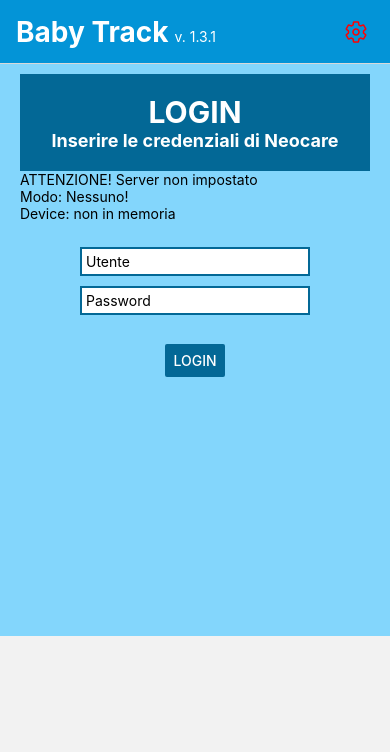
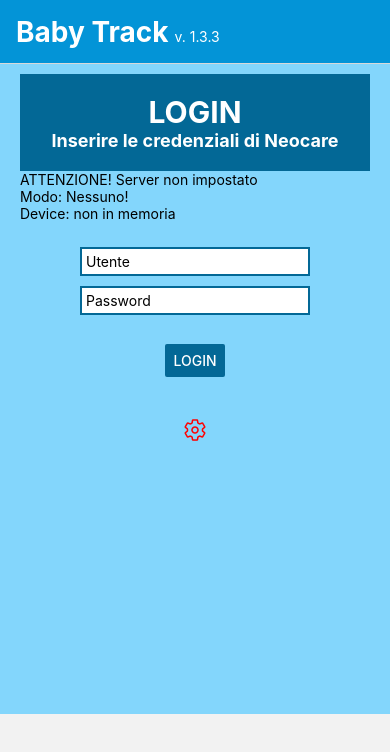
Before and after one commit to Alby2901/babytrack3, a React Native app: screen /Login in a window 390 px wide. Shown: the top 752 px of the page. Built offline with nearby package versions, Linux system fonts and the light colour scheme.

Commit message:
Timer OK (da testare) Spostata Icona Setting Build 20250425 22:18

```diff
--- a/app.json
+++ b/app.json
@@ -3,7 +3,7 @@
     "jsEngine": "hermes",
     "name": "babytrack3",
     "slug": "babytrack3",
-    "version": "1.3.1",
+    "version": "1.3.3",
     "orientation": "portrait",
     "icon": "./assets/icon.png",
     "userInterfaceStyle": "light",
--- a/components/http.js
+++ b/components/http.js
@@ -51,7 +51,7 @@
   } else {
     console.log("http: Ret If 0: ", response.data.ret);
     sessionID = response.data.params.sessionId;
-    sessionTimeout = response.data.params.sessionTimeout;
+    sessionTimeout = response.data.params.sessionTimeout ? response.data.params.sessionTimeout : 1;
     cognome = response.data.params.user.cognome;
     nome = response.data.params.user.nome;
   }
--- a/screens/InputScreen.js
+++ b/screens/InputScreen.js
@@ -67,7 +67,7 @@
   // useEffect per il controllo della sessione
   useEffect(() => {
 
-    console.log('--------------- LOGIN SCR UseEffect START--------------------------------------');
+    console.log('--------------- LOGIN SCR UseEffect CheckSession START--------------------------------------');
 
     async function checkSession() {
 
@@ -82,12 +82,15 @@
 
     checkSession()
 
-    console.log('--------------- LOGIN SCR UseEffect THE END --------------------------------------');
+    console.log('--------------- LOGIN SCR UseEffect CheckSession THE END --------------------------------------');
 
   }, [])
 
   // useEffect per il reset di NeonatoInput (nuovo)
   useEffect(() => {
+
+    console.log('--------------- LOGIN SCR UseEffect ResetNeonatoInput START--------------------------------------');
+
     if (resetNeonato) {
       setResetNeonato(false); // Resetta lo stato dopo l'esecuzione
     }
@@ -97,6 +100,9 @@
     if (resetLatteCulla) {
       setResetLatteCulla(false); // Resetta lo stato dopo l'esecuzione
     }
+
+    console.log('--------------- LOGIN SCR UseEffect ResetNeonatoInput END --------------------------------------');
+
   }, [resetNeonato, resetGenitore, resetLatteCulla]);
 
   if (isloading) {
@@ -325,10 +331,14 @@
   }
 
   function Reset() {
+
+    console.log("INPUT_SCR - Reset - START");
+
     authCtx.readNeonato(null);
     authCtx.readGenitore(null);
     authCtx.readLatte(null);
-    authCtx.readSessionTimer(null);
+    // authCtx.readSessionTimer(null);
+    authCtx.readSessionTimer(authCtx.sessionTimer);
 
     setNeonato("");
     setGenitore("");
@@ -338,7 +348,12 @@
     setResetGenitore(true);
     setResetLatteCulla(true);
     setTimeout(() => setResetNeonato(false), 100); // Resetta dopo un breve ritardo
+
+    console.log("INPUT_SCR - Reset - THE END");
+
   }
+
+
   function resetAndLogout() {
     Reset();
     authCtx.logout();
@@ -347,7 +362,7 @@
   return (
     <SafeAreaView>
       <ScrollView>
-        <View style={[styles.containerOuter, { paddingBottom: (authCtx.mode.slice(0, 4) == 'Prod' ? 107 : 0) }]}>
+        <View style={[styles.containerOuter, { paddingBottom: (authCtx.mode.slice(0, 4) == 'Prod' ? 93 : 0) }]}>
 
           <Modal
             animationType="slide"
--- a/screens/LoginScreen.js
+++ b/screens/LoginScreen.js
@@ -47,27 +47,33 @@
     navigation.navigate('SettingAccess');
   }
 
-  useLayoutEffect(() => {
-    navigation.setOptions({
-      headerRight: () => {
-        return (
-          <View pointerEvents="box-none" style={{ marginRight: 10, zIndex: 10 }}>
-            <IconButton
-              icon="settings-outline"
-              size={24}
-              color={'red'}
-              onPress={headerSettingsIconPressHandler}
-            />
-          </View>
-        )
-      },
-      // headerLeft: () => {
-      //   return (
-      //     <Text style={styles.version}>(1.3.1)</Text>
-      //   )
-      // }
-    });
-  }, [navigation, headerSettingsIconPressHandler]);
+  // useLayoutEffect(() => {
+  //   navigation.setOptions({
+  //     headerRight: () => {
+  //       return (
+
+  //         <Pressable onPress={headerSettingsIconPressHandler}>
+  //           <Text style={styles.cardText}>X</Text>
+  //           <View style={styles.hideButton}></View>
+  //         </Pressable>
+
+  //         // <View pointerEvents="box-none" style={{ marginRight: 10, zIndex: 10 }}>
+  //         //   <IconButton
+  //         //     icon="settings-outline"
+  //         //     size={24}
+  //         //     color={'red'}
+  //         //     onPress={headerSettingsIconPressHandler}
+  //         //   />
+  //         // </View>
+  //       )
+  //     },
+  //     // headerLeft: () => {
+  //     //   return (
+  //     //     <Text style={styles.version}>(1.3.1)</Text>
+  //     //   )
+  //     // }
+  //   });
+  // }, [navigation, headerSettingsIconPressHandler]);
 
   useEffect(() => {
     if (authCtx.urlsetted) {
@@ -166,7 +172,7 @@
   return (
     // <SafeAreaView>
     <ScrollView>
-      <View style={[styles.containerOuter, { paddingBottom: (authCtx.mode == 'Prod' ? 235 : 235) }]}>
+      <View style={[styles.containerOuter, { paddingBottom: (authCtx.mode == 'Prod' ? 158 : 235) }]}>
         <Pressable onPress={showConfigInputHandler}>
           {/* <Text style={styles.cardText}>Set Server</Text> */}
           <View style={styles.hideButton}></View>
@@ -217,6 +223,17 @@
               color={GlobalStyles.colors.BG_DarkBlue}
               onPress={getSessionHandler}
             ></Button>
+          </View>
+        )}
+        {!isLogged && (
+          // <View pointerEvents="box-none" style={{ marginRight: 10, zIndex: 10 }}>
+          <View pointerEvents="box-none" style={styles.containerButton}>
+            <IconButton
+              icon="settings-outline"
+              size={24}
+              color={'red'}
+              onPress={headerSettingsIconPressHandler}
+            />
           </View>
         )}
         {isLogged && (
--- a/store/auth-context.js
+++ b/store/auth-context.js
@@ -72,9 +72,9 @@
   }
 
   function readSessTimer(timer) {
-    console.log('timer', timer)
+    console.log('AUTH-CONTEXT-ReadSessionTimer - Pre "setSessionTimer" => param timer', timer)
     setSessTimer(timer);
-    console.log('CUCU!')
+    console.log('AUTH-CONTEXT-ReadSessionTimer - Post "setSessionTimer" CUCU!', timer)
   }
 
   function setK1(key1p) {
```
